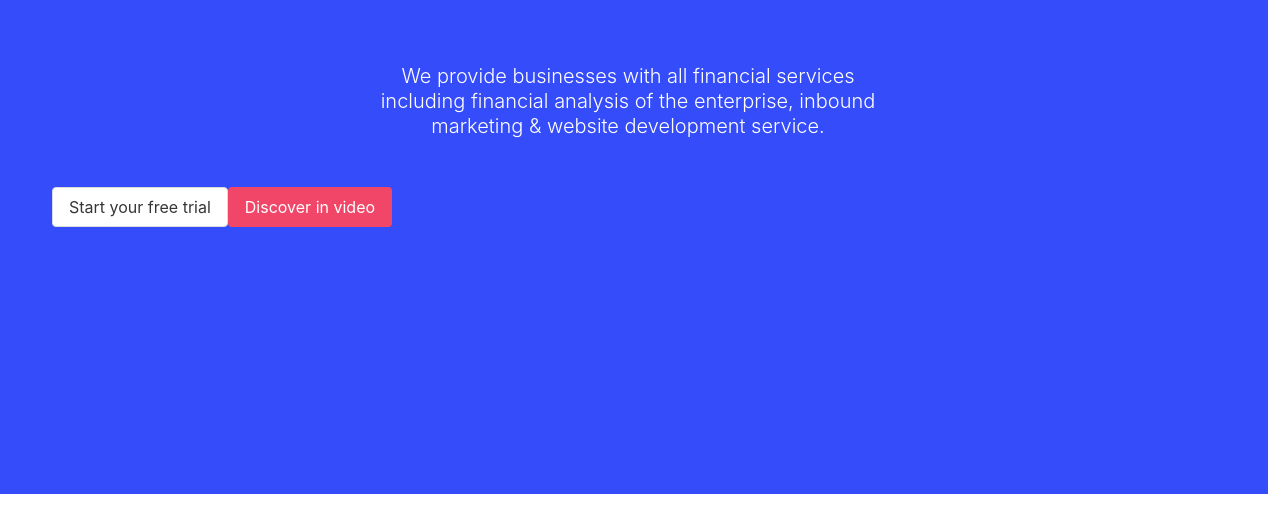
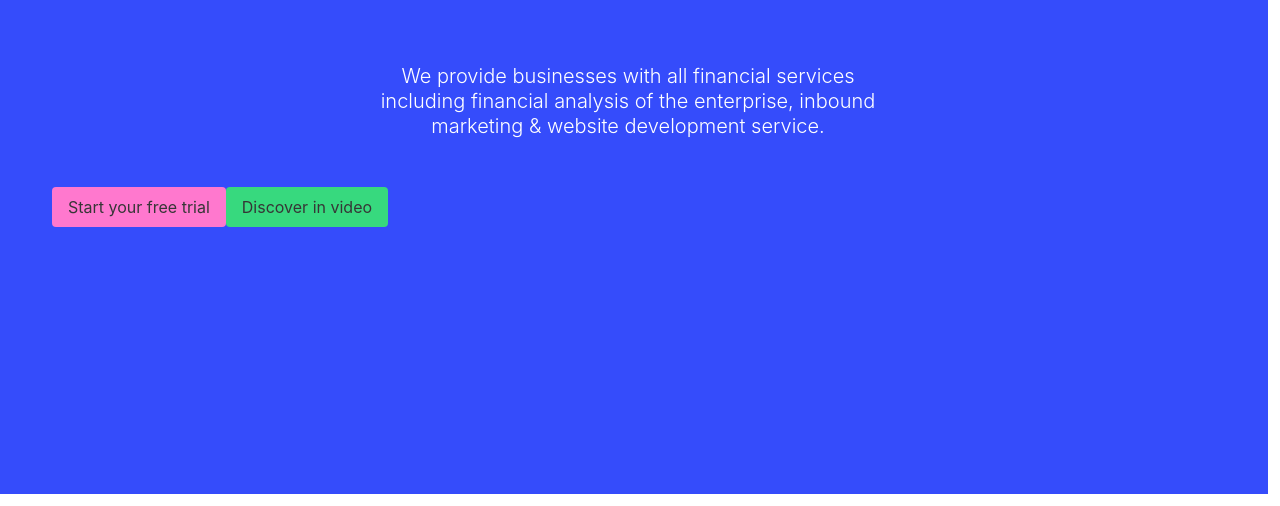
Before and after one commit to igor06brw/StartUp-Agency, a Gatsby site: page / in a window 1280 px wide. Shown: the part 294-800 px from the top of the page. Built offline with nearby package versions, Linux system fonts and the light colour scheme; Gatsby itself is replaced by a stand-in of ours.

Commit message:
add custom buttons scss

```diff
--- a/src/components/header.js
+++ b/src/components/header.js
@@ -20,8 +20,8 @@ const Header = ({ data }) => {
             <p className="header__subtitle subtitle has-text-weight-light has-text-white pt-8 ">{ description }</p>
           </div>
         </div>
-        <Button title={ buttonOne } className="button"></Button>
-        <Button title={ buttonTwo } className="button is-danger"></Button>
+        <Button title={ buttonOne } className="button is-pink border-0"></Button>
+        <Button title={ buttonTwo } className="button is-green border-0"></Button>
       </div>
     </header>
   )
--- /dev/null
+++ b/src/styles/components/buttons.scss
@@ -0,0 +1,12 @@
+.is {
+    &-pink {
+    background-color: #ff78ce;
+    }
+
+    &-green {
+        background-color: #37d97e;
+    }
+}
+.border-0 {
+    border: 0;
+}
--- a/src/styles/styles.scss
+++ b/src/styles/styles.scss
@@ -1,6 +1,7 @@
 @charset "utf-8";
 @import "~bulma/bulma.sass";
 @import "variables.scss";
+@import "./components/buttons.scss";
 
 .header {
     color: $primary-color;
```
